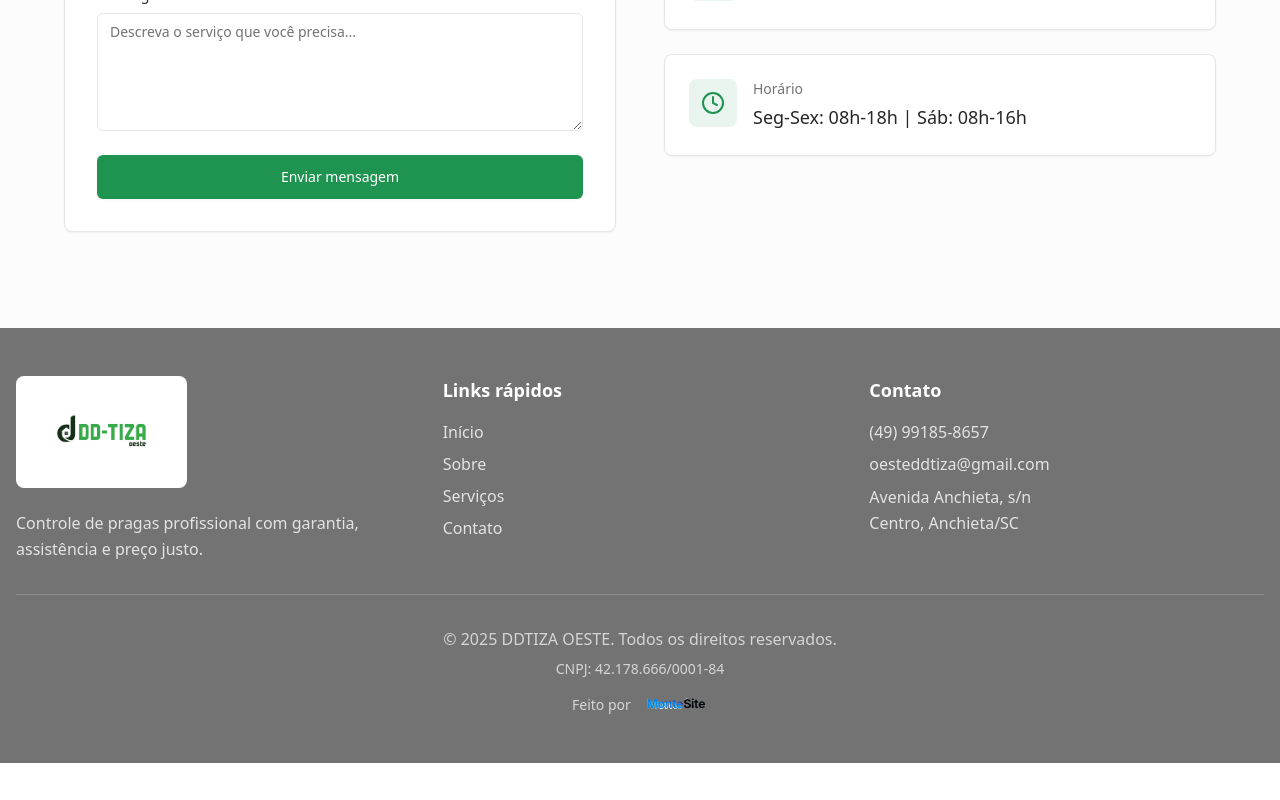
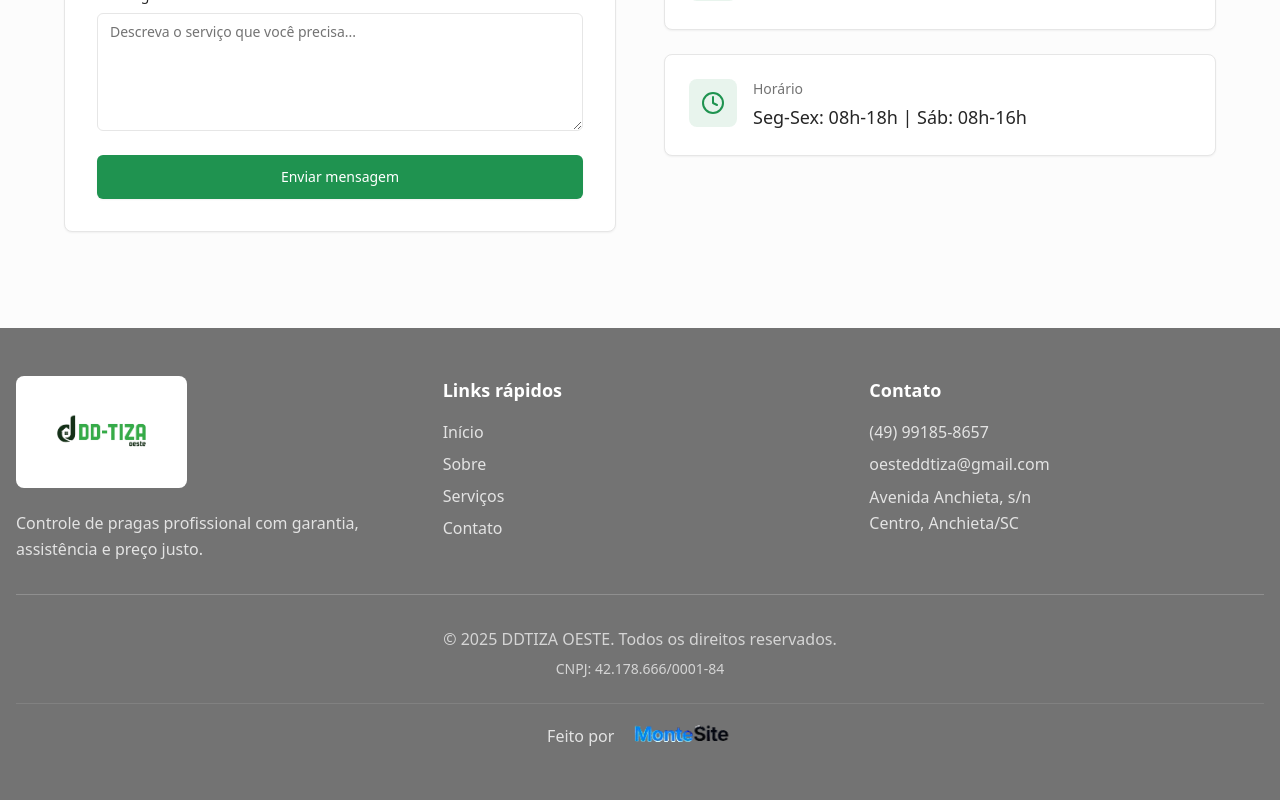
Before and after one commit to DevZipMateus/ddtiza-site-boost, a React (Vite) app: page / in a window 1280 px wide. Shown: the part 3378-4178 px from the top of the page. Before the commit the page ends 4141 px from the top, so only its background shows below. Built offline with nearby package versions, Linux system fonts and the light colour scheme; the HTML template or start-up script is replaced by a standard one.

Commit message:
Refactor footer attribution

```diff
--- a/src/components/Footer.tsx
+++ b/src/components/Footer.tsx
@@ -75,15 +75,15 @@ const Footer = () => {
         <div className="border-t border-secondary-foreground/20 pt-8 text-center text-secondary-foreground/70">
           <p>© {currentYear} DDTIZA OESTE. Todos os direitos reservados.</p>
           <p className="text-sm mt-2">CNPJ: 42.178.666/0001-84</p>
-          <div className="mt-4 flex items-center justify-center gap-2 text-sm">
-            <span>Feito por</span>
+          <div className="mt-6 pt-4 border-t border-secondary-foreground/10 flex items-center justify-center gap-2">
+            <span className="text-secondary-foreground/80">Feito por</span>
             <a
               href="https://egestor.com.br/cadastro.php"
               target="_blank"
               rel="noopener noreferrer"
               className="hover:opacity-80 transition-opacity"
             >
-              <img src={montesiteLogo} alt="Monte Site" className="h-5" />
+              <img src={montesiteLogo} alt="Monte Site" className="h-8" />
             </a>
           </div>
         </div>
```
